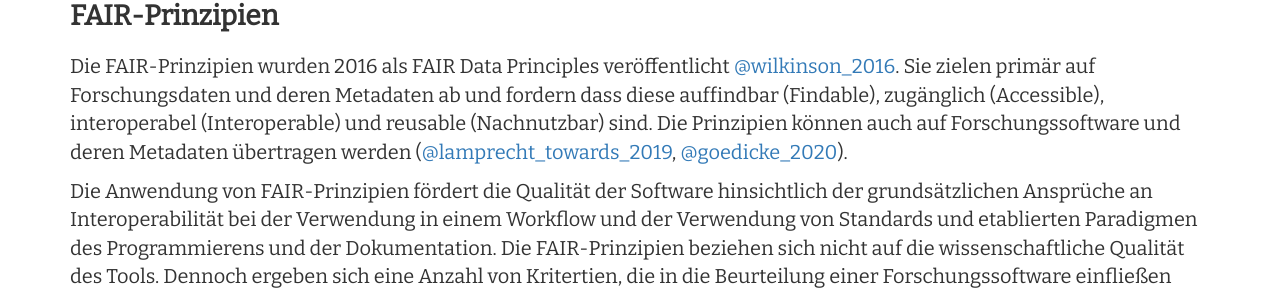
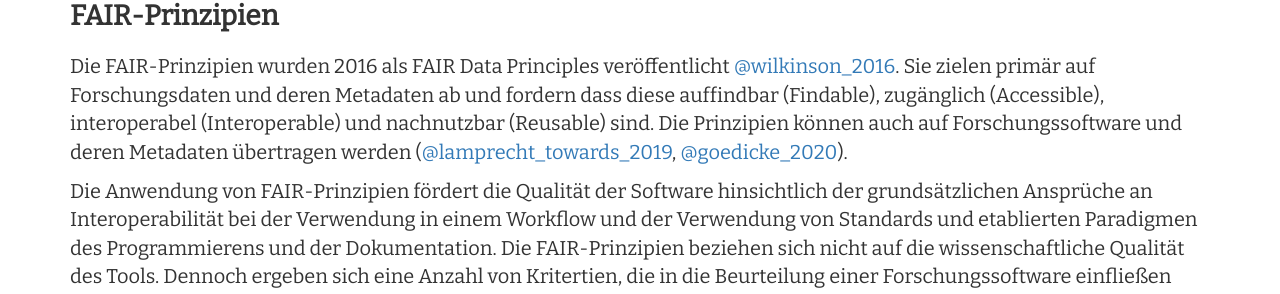
Before and after one commit to Research-Squirrel-Engineers/Impuls_SoftwareRezensionen_DGUF, a Jekyll site: the page built from Draft.md, in a window 1280 px wide and 900 px high, scrolled down 4511 px. Shown: the part 206-500 px from the top of the window. Built offline with Jekyll 4.4.1, drawn with Linux system fonts in a browser that asks for light colours; nearby versions of some CDN libraries.

Commit message:
engl - german mix

```diff
--- a/Draft.md
+++ b/Draft.md
@@ -104,7 +104,7 @@ Da die Software ein integraler Bestandteil des Forschungsprozesses ist, gelten z
 Wir möchten auf ein paar der Aspekte, die sich aus den DFG-Leitlinien ergeben, näher eingehen. Sie entsprechen dem internationalen Konsens und etablierten Prinzipien: die in der Erläuterung zu Leitlinie 13 - Herstellung von öffentlichem Zugang zu Forschungsergebnissen - genannten FAIR-Prinzipien, sowie die Prinzipien der Offenen Wissenschaft (Open Science). Außerdem sollen die CARE-Prinzipien, welche in den Leitlinien 2 und 10 der DFG anklingen, erläutert werden. Hinweise zur Umsetzung der DFG-Leitlinien in Bezug auf Forschungssoftware sind unter [@forschungsdaten_info_dfg](#forschungsdaten_info_dfg) zu finden.
 
 #### FAIR-Prinzipien
-Die FAIR-Prinzipien wurden 2016 als FAIR Data Principles veröffentlicht [@wilkinson_2016](#wilkinson_2016). Sie zielen primär auf Forschungsdaten und deren Metadaten ab und fordern dass diese auffindbar (Findable), zugänglich (Accessible), interoperabel (Interoperable) und reusable (Nachnutzbar) sind. Die Prinzipien können auch auf Forschungssoftware und deren Metadaten übertragen werden ([@lamprecht_towards_2019](#lamprecht_towards_2019), [@goedicke_2020](#goedicke_2020)).
+Die FAIR-Prinzipien wurden 2016 als FAIR Data Principles veröffentlicht [@wilkinson_2016](#wilkinson_2016). Sie zielen primär auf Forschungsdaten und deren Metadaten ab und fordern dass diese auffindbar (Findable), zugänglich (Accessible), interoperabel (Interoperable) und nachnutzbar (Reusable) sind. Die Prinzipien können auch auf Forschungssoftware und deren Metadaten übertragen werden ([@lamprecht_towards_2019](#lamprecht_towards_2019), [@goedicke_2020](#goedicke_2020)).
 
 Die Anwendung von FAIR-Prinzipien fördert die Qualität der Software hinsichtlich der grundsätzlichen Ansprüche an Interoperabilität bei der Verwendung in einem Workflow und der Verwendung von Standards und etablierten Paradigmen des Programmierens und der Dokumentation. Die FAIR-Prinzipien beziehen sich nicht auf die wissenschaftliche Qualität des Tools. Dennoch ergeben sich eine Anzahl von Kritertien, die in die Beurteilung einer Forschungssoftware einfließen und von Angaben, die im Rahmen der Rezension als Serviceleistung zu erbringen sind, wie die Autorenschaft, das zur Speicherung verwendete Repositorium oder mögliche nötige Voraussetzungen zur Verwendbarkeit.
 
```
